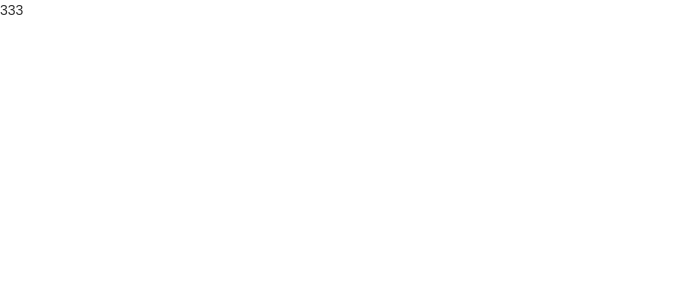
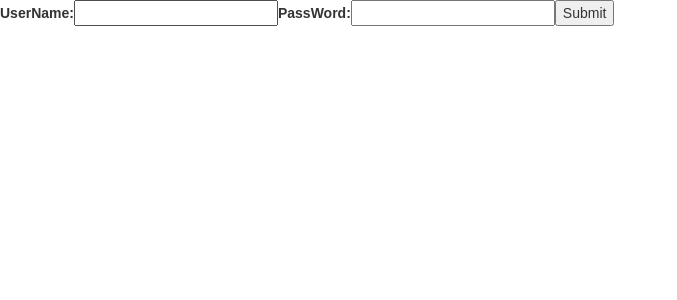
Before and after one commit to cd871127/pdc-fd, a React (Create React App) app: page / in a window 1280 px wide. Shown: the top 300 px of the page, without its empty margins (0-677 px from the left). Built offline with nearby package versions, Linux system fonts and the light colour scheme; the HTML template or start-up script is replaced by a standard one.

Commit message:
auto commit

```diff
--- a/src/App.js
+++ b/src/App.js
@@ -2,8 +2,9 @@ import React, { Component } from 'react';
 import logo from './logo.svg';
 import './App.css';
 import $ from 'jquery';
-import MyC from './login/login'
-import Login2 from "./login/login2";
+import Blog from './learn/blog';
+import NameForm from "./learn/nameForm";
+import {LoginForm} from "./login/LoginComponent";
 // import { Navbar, Jumbotron, Button } from 'react-bootstrap';
 
 // class App extends Component {
@@ -23,6 +24,10 @@ import Login2 from "./login/login2";
 //     );
 //   }
 // }
+const posts = [
+    {id: 1, title: 'Hello World', content: 'Welcome to learning React!'},
+    {id: 2, title: 'Installation', content: 'You can install React from npm.'}
+];
 
 class App extends Component {
   // render() {
@@ -32,7 +37,7 @@ class App extends Component {
   // }
     render() {
         return (
-            <Login2 name="333"/>
+            <LoginForm/>
         );
     }
 }
--- /dev/null
+++ b/src/learn/blog.js
@@ -0,0 +1,28 @@
+import React from 'react';
+import '../App.css';
+function Blog(props) {
+    const sidebar = (
+        <ul>
+            {props.posts.map((post) =>
+                <li key={post.id}>
+                    {post.title}
+                </li>
+            )}
+        </ul>
+    );
+    const content = props.posts.map((post) =>
+        <div key={post.id}>
+            <h3>{post.title}</h3>
+            <p>{post.content}</p>
+        </div>
+    );
+    return (
+        <div>
+            {sidebar}
+            <hr />
+            {content}
+        </div>
+    );
+}
+
+export default Blog;
--- /dev/null
+++ b/src/learn/nameForm.js
@@ -0,0 +1,35 @@
+import React, { Component } from 'react';
+import '../App.css';
+class NameForm extends React.Component {
+    constructor(props) {
+        super(props);
+        this.state = {value: ''};
+
+        this.handleChange = this.handleChange.bind(this);
+        this.handleSubmit = this.handleSubmit.bind(this);
+    }
+
+    handleChange(event) {
+        console.log(event.target.value);
+        this.setState({value: event.target.value});
+    }
+
+    handleSubmit(event) {
+        alert('A name was submitted: ' + this.state.value);
+        event.preventDefault();
+    }
+
+    render() {
+        return (
+            <form onSubmit={this.handleSubmit}>
+                <label>
+                    Name:
+                    <input type="text" value={this.state.value} onChange={this.handleChange} />
+                </label>
+                <input type="submit" value="Submit" />
+            </form>
+        );
+    }
+}
+
+export default NameForm;
--- /dev/null
+++ b/src/login/LoginComponent.js
@@ -0,0 +1,64 @@
+import React, { Component } from 'react';
+import '../App.css';
+
+class LoginForm extends Component
+{
+    constructor(props) {
+        super(props);
+        this.state = {userName: '', passWord: ''};
+        this.handleChange = this.handleChange.bind(this);
+        this.handleSubmit = this.handleSubmit.bind(this);
+    }
+
+    handleChange(event) {
+        const target = event.target;
+        const name = target.name;
+        this.setState({[name]: event.target.value});
+    }
+
+    handleSubmit(event) {
+        alert('userName: ' + this.state.userName+'\n password: '+ this.state.passWord);
+
+        event.preventDefault();
+    }
+
+    render() {
+        return (
+            <form onSubmit={this.handleSubmit}>
+                {/*<label>*/}
+                    {/*UserName:*/}
+                    {/*<input name="userName" type="text" value={this.state.value} onChange={this.handleChange} />*/}
+                {/*</label>*/}
+                <UserNameLabel name="userName"/>
+                <label>
+                    PassWord:
+                    <input name="passWord" type="password" value={this.state.value} onChange={this.handleChange} />
+                </label>
+                <input type="submit" value="Submit" />
+            </form>
+        );
+    }
+}
+
+class UserNameLabel extends Component
+{
+    constructor(props) {
+        super(props);
+        this.state = {userName: ''};
+
+        this.handleChange = this.handleChange.bind(this);
+    }
+    handleChange(event) {
+        this.setState({userName: event.target.value});
+    }
+    render() {
+    return (
+        <label>
+            UserName:
+            <input name="userName" type="text" value={this.state.userName} onChange={this.handleChange} />
+        </label>
+    );
+    }
+}
+
+export {LoginForm};
--- a/src/login/login.js
+++ /dev/null
@@ -1,40 +0,0 @@
-import React, { Component } from 'react';
-import '../App.css';
-
-class MyC extends Component {
-
-    render() {
-        let i="1231232";
-        return (
-            <div>
-                <MyB name={i}/>
-            </div>
-        );
-    }
-}
-
-class MyB extends Component{
-
-    constructor(props){
-        super(props);
-        this.state={
-            liked: false
-        }
-        this.handleClick = this.handleClick.bind(this);
-    };
-    handleClick(){
-        this.setState({liked: !this.state.liked});
-    };
-
-    render(){
-        let text = this.state.liked ? '喜欢' : '不喜欢';
-        return (
-            <div>
-                <h1 onClick={this.handleClick}>1234</h1>
-                <h1>{text}</h1>
-            </div>
-        );
-    };
-}
-
-export default MyC;
--- a/src/login/login2.js
+++ /dev/null
@@ -1,23 +0,0 @@
-import React, { Component } from 'react';
-import '../App.css';
-
-class Login2 extends Component {
-
-    constructor(props){
-
-        super(props);
-
-    }
-
-    render() {
-        return (
-            <div>
-                {this.props.name}
-            </div>
-        );
-    }
-}
-
-Login2.defaultProps = { name: 'ccccdddd' };
-
-export default Login2;
```
Also changed, not shown: package.json (+5 -2 lines), src/learn/clock.js (added, +37 -0 lines), 1 other file (tests, documents, lock files or other folders).
